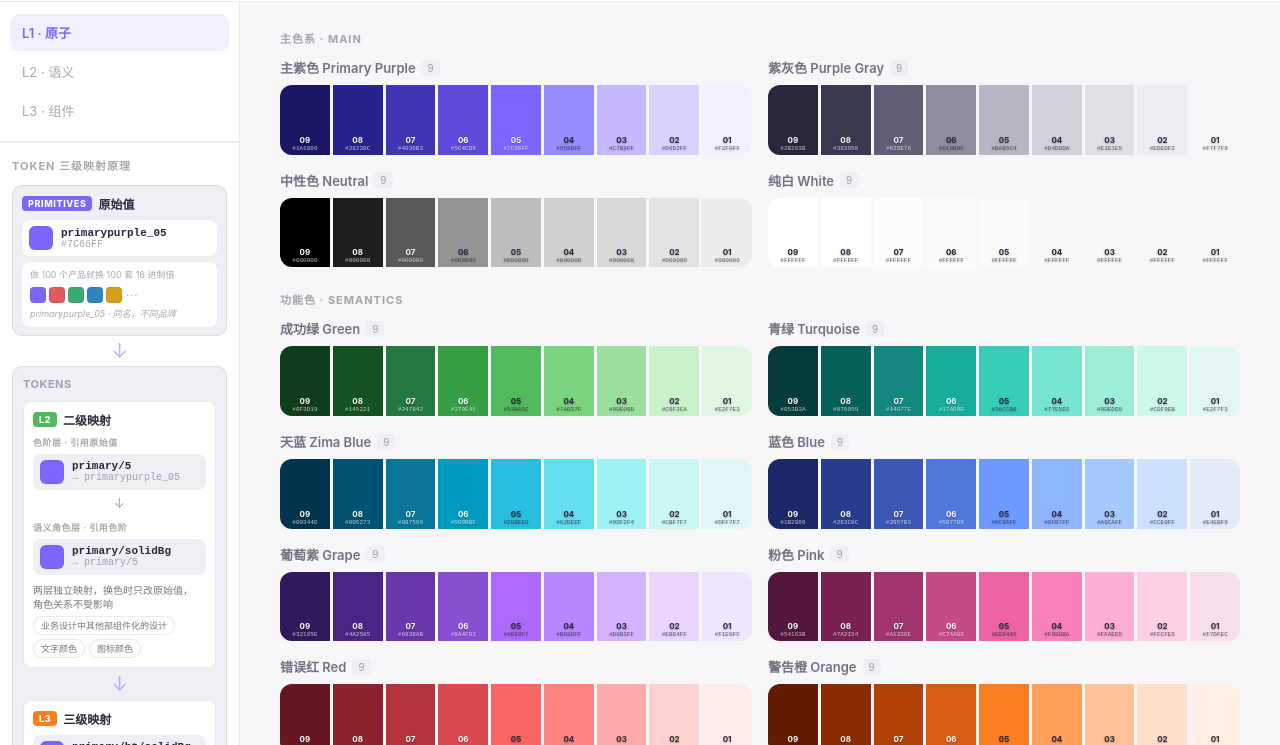
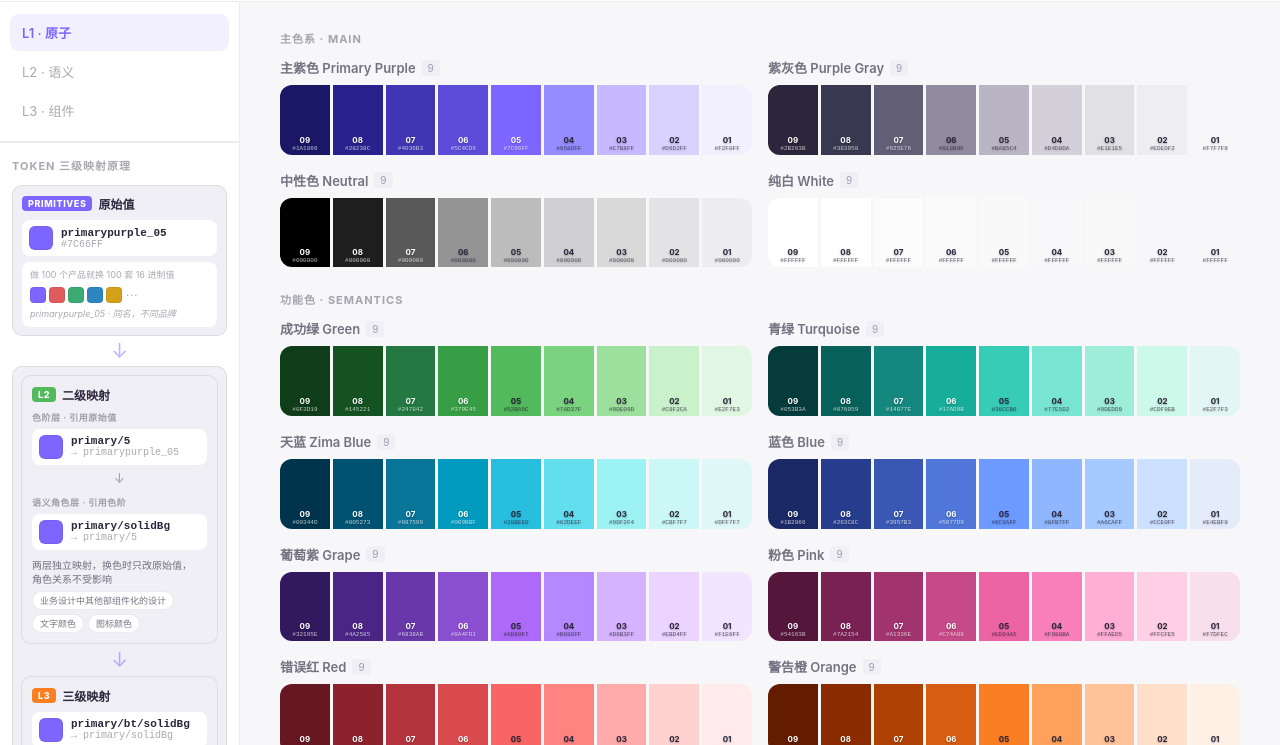
Before and after one commit to JocelynTong/echo-design-system, a plain HTML site: page index.html in a window 1280 px wide. Shown: the part 55-800 px from the top of the page. Drawn offline with Linux system fonts and the light colour scheme.

Commit message:
refactor: 去掉TOKENS标题，L2/L3与Primitives统一样式

```diff
--- a/index.html
+++ b/index.html
@@ -110,20 +110,16 @@ html,body{height:100%;font-family:-apple-system,BlinkMacSystemFont,'SF Pro Text'
 .pl-block-title{font-size:12px;font-weight:700;color:var(--text-1)}
 
 /* Tokens wrapper — L2 + L3 共同容器 */
-.pl-tokens-wrap{border-radius:10px;padding:10px;
+.pl-tokens-wrap{border-radius:10px;padding:8px;gap:0;
+  background:var(--bg-card2);border:1px solid var(--border-c);
+  display:flex;flex-direction:column;gap:0}
+/* Inner blocks inside the wrapper */
+.pl-inner-block{border-radius:10px;padding:10px;
   background:var(--bg-card2);border:1px solid var(--border-c)}
-.pl-tokens-head{display:flex;align-items:center;gap:6px;margin-bottom:10px}
-.pl-tokens-label{font-size:11px;font-weight:700;letter-spacing:.5px;
-  text-transform:uppercase;color:var(--text-3)}
-/* Inner blocks inside the wrapper */
-.pl-inner-block{border-radius:8px;padding:9px;
-  background:var(--bg-card);border:1px solid var(--border-c)}
 
 /* Token rows */
 .pl-row{display:flex;align-items:center;gap:8px;background:var(--bg-card);
   border-radius:8px;padding:7px 8px;margin-bottom:4px}
-/* Inside pl-inner-block, rows need slightly different bg */
-.pl-inner-block .pl-row{background:var(--bg-card2)}
 .pl-swatch{width:28px;height:28px;border-radius:6px;flex-shrink:0;border:1px solid rgba(0,0,0,.06)}
 .pl-info{flex:1;min-width:0}
 .pl-name{font-size:11px;font-weight:700;color:var(--text-1);font-family:'SF Mono',monospace;
@@ -436,9 +432,6 @@ html,body{height:100%;font-family:-apple-system,BlinkMacSystemFont,'SF Pro Text'
 
           <!-- TOKENS wrapper：L2 + L3 -->
           <div class="pl-tokens-wrap">
-            <div class="pl-tokens-head">
-              <span class="pl-tokens-label">TOKENS</span>
-            </div>
 
             <!-- L2 -->
             <div class="pl-inner-block">
```
